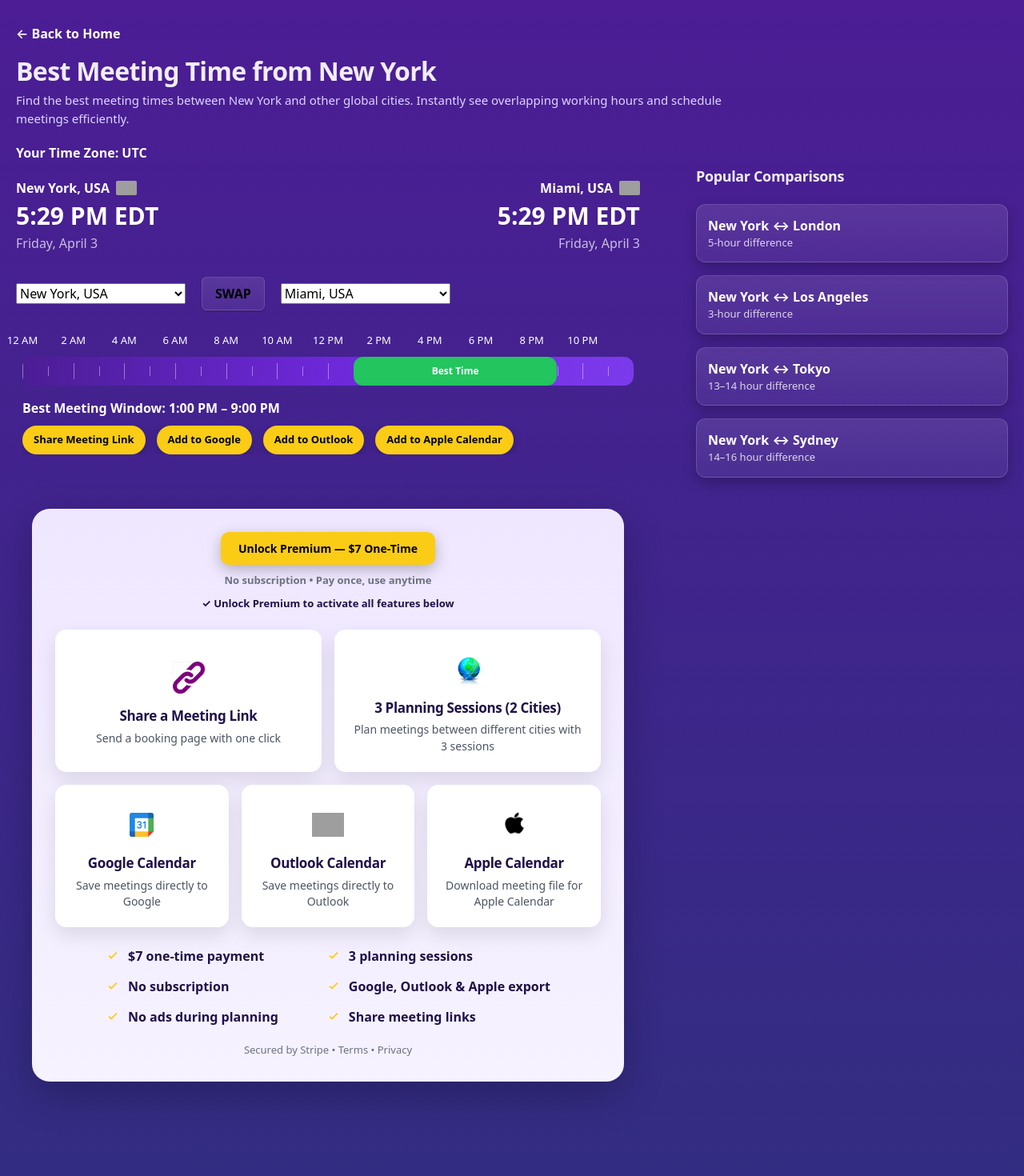
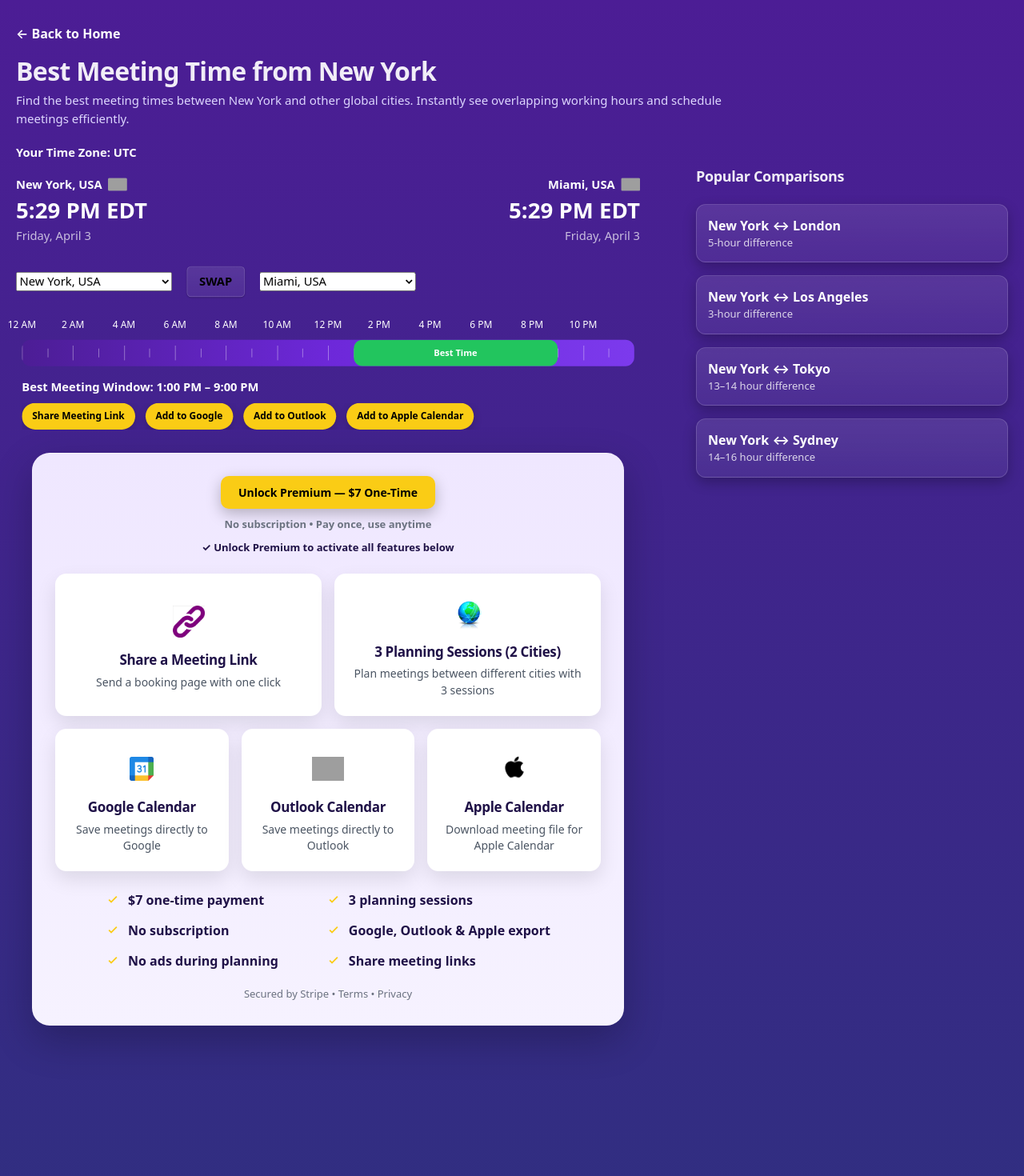
Before and after one commit to techtalk1282/Best-Meeting-Time, a Next.js app: page /best-meeting-time-new-york in a window 1280 px wide. Shown: the top 1470 px of the page at 80% size. Built offline with nearby package versions, Linux system fonts and the light colour scheme; grey boxes are pictures that could not be loaded.

Commit message:
fix: apply New York page-only tool scaling to keep premium section below initial viewport

```diff
--- a/app/best-meeting-time-new-york/page.tsx
+++ b/app/best-meeting-time-new-york/page.tsx
@@ -1,15 +1,15 @@
 /**
  * File: app/best-meeting-time-new-york/page.tsx
- * Version: v2.0
+ * Version: v2.1
  * Date: 2026-04-03
  *
  * Purpose:
- * - Fix city page initial viewport (100% zoom issue)
- * - Reduce vertical spacing so tool is fully visible on load
- * - Keep all gating + premium behavior untouched
+ * - Fix New York city page first-load viewport without touching shared logic
+ * - Keep main page and ToolPreviewSection untouched
+ * - Keep PremiumFeaturesSection available for gating scroll
  *
  * Rollback:
- * - Revert to v1.8 if needed
+ * - Revert to v2.0 if needed
  */
 
 "use client";
@@ -30,7 +30,7 @@ export default function NewYorkMeetingPage() {
         style={{
           maxWidth: "1320px",
           margin: "0 auto",
-          padding: "30px 20px 140px 20px", // 🔥 reduced from 60px
+          padding: "30px 20px 140px 20px",
           color: "white",
           flex: 1,
         }}
@@ -65,7 +65,7 @@ export default function NewYorkMeetingPage() {
         {/* DESCRIPTION */}
         <p
           style={{
-            marginBottom: "20px", // 🔥 reduced
+            marginBottom: "20px",
             color: "#ddd6fe",
             fontSize: "15px",
             lineHeight: 1.5,
@@ -80,18 +80,28 @@ export default function NewYorkMeetingPage() {
           style={{
             display: "grid",
             gridTemplateColumns: "2fr 1fr",
-            gap: "70px", // 🔥 reduced from 150px
+            gap: "70px",
             alignItems: "start",
           }}
         >
           {/* LEFT */}
           <div>
-            <ToolPreviewSection defaultCityLeft="New York, USA" />
+            {/* CITY-ONLY VIEWPORT TUNING */}
+            <div
+              style={{
+                transform: "scale(0.92)",
+                transformOrigin: "top left",
+                width: "108.7%",
+                marginBottom: "-90px",
+              }}
+            >
+              <ToolPreviewSection defaultCityLeft="New York, USA" />
+            </div>
 
-{/* REQUIRED FOR GATING SCROLL */}
-<div id="premium-features" style={{ marginTop: "20px" }}>
-  <PremiumFeaturesSection />
-</div>
+            {/* REQUIRED FOR GATING SCROLL */}
+            <div id="premium-features" style={{ marginTop: "40px" }}>
+              <PremiumFeaturesSection />
+            </div>
 
             <div style={{ height: "10px" }} />
           </div>
@@ -102,7 +112,7 @@ export default function NewYorkMeetingPage() {
               display: "flex",
               flexDirection: "column",
               gap: "16px",
-              marginTop: "30px", // 🔥 reduced from 60px
+              marginTop: "30px",
             }}
           >
             <h2 style={{ fontSize: "18px", marginBottom: "6px" }}>
```
